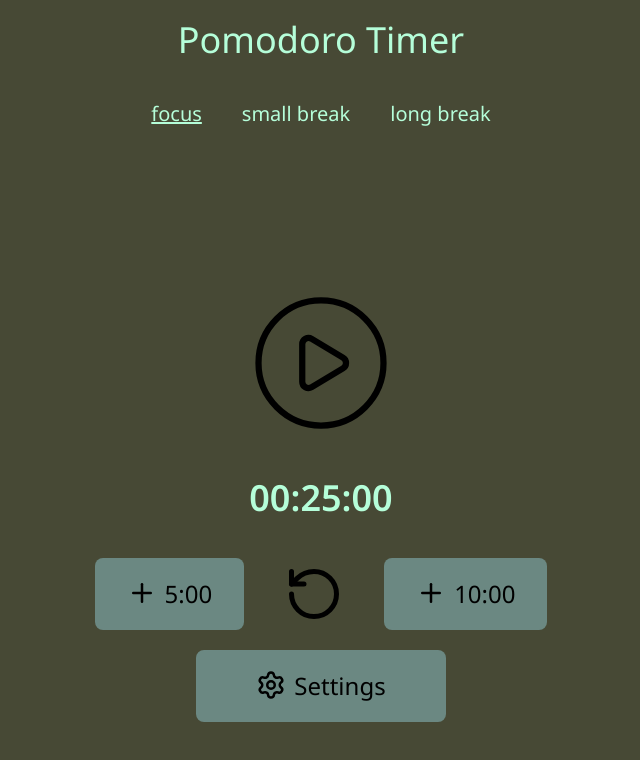
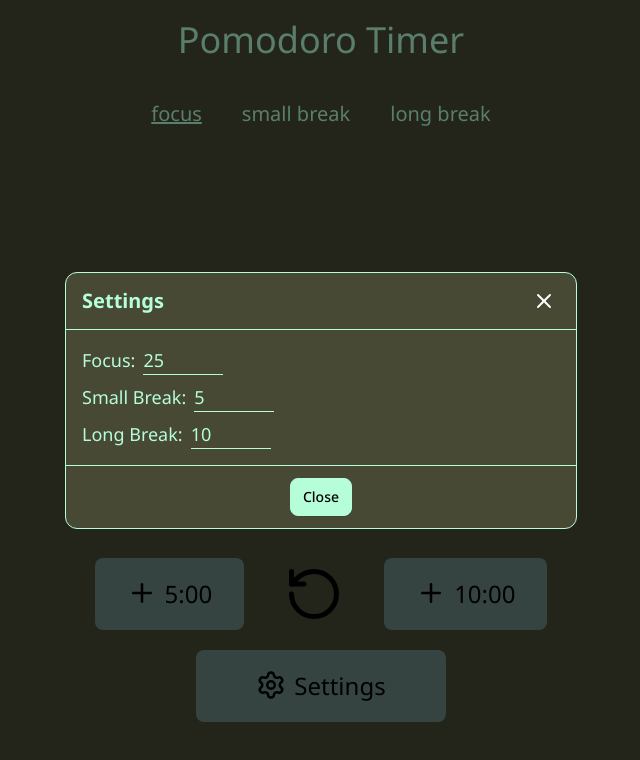
Before and after one commit to talogo-dev/pomodoro-project, a React (Vite) app in the folder frontend/: page / in a window 1280 px wide. Both pictures are taken after a click on the button "Settings". Shown: the top 760 px of the page, without its empty margins (319-959 px from the left). Built offline with nearby package versions, Linux system fonts and the light colour scheme.

Commit message:
feat: implement SettingsModal for customizable timer settings and refactor MyTimer component

```diff
--- a/frontend/src/App.jsx
+++ b/frontend/src/App.jsx
@@ -1,53 +1,46 @@
 import { useEffect, useState } from "react";
-import { RotateCcw, Plus } from "lucide-react";
 
 import MyTimer from "./components/MyTimer";
 
 function App() {
 
-  const time = new Date();
+  //* Settings para o tempo de cada modo
+  const [focusTime, setFocusTime] = useState(25 * 60);
+  const [smallBreakTime, setSmallBreakTime] = useState(5 * 60);
+  const [longBreakTime, setLongBreakTime] = useState(10 * 60);
 
+  //* Modo atual
   const [mode, setMode] = useState("focus");
-  const [amountTime, setAmountTime] = useState(25*60);
 
-  //
+  //* Estilos tabs
   const selected = "text-light-green cursor-pointer underline";
   const notSelected = "text-light-green cursor-pointer";
-
-  time.setSeconds(time.getSeconds() + amountTime);
-
-  const switchMode = (typeMode) => {
-    if(typeMode == "focus")
-    {
-      setMode(typeMode);
-      setAmountTime(25*60);
-    }
-
-    if(typeMode == "small-break")
-    {
-      setMode(typeMode);
-      setAmountTime(5*60);
-    }
-
-    if(typeMode == "long-break")
-    {
-      setMode(typeMode);
-      setAmountTime(15*60);
-    }
-  }
 
   return (
     <>
       <header className="flex flex-col pt-5">
         <h1 className="text-center text-4xl text-light-green">Pomodoro Timer</h1>
         <div className="mt-10 flex justify-center gap-10 text-xl">
-          <span className={mode == "focus" ? selected : notSelected} onClick={() => switchMode("focus")}>focus</span>
-          <span className={mode == "small-break" ? selected : notSelected} onClick={() => switchMode("small-break")}>small break</span>
-          <span className={mode == "long-break" ? selected : notSelected} onClick={() => switchMode("long-break")}>long break</span>
+          <span className={mode == "focus" ? selected : notSelected} onClick={() => setMode("focus")}>focus</span>
+          <span className={mode == "small-break" ? selected : notSelected} onClick={() => setMode("small-break")}>small break</span>
+          <span className={mode == "long-break" ? selected : notSelected} onClick={() => setMode("long-break")}>long break</span>
         </div>
       </header>
       <main className="flex flex-col justify-center items-center mt-40">
-        <MyTimer expiryTimestamp={time} amountOfTime={amountTime} />
+        <MyTimer
+
+          //? Modo atual
+          modeStatus={mode}
+
+          //? Valores
+          focusSeconds={focusTime}
+          smallBreakSeconds={smallBreakTime}
+          longBreakSeconds={longBreakTime}
+
+          //? Funções para alterar os valores
+          changeFocusTime={setFocusTime}
+          changeSmallBreakTime={setSmallBreakTime}
+          changeLongBreakTime={setLongBreakTime} />
       </main>
     </>
   )
--- a/frontend/src/components/MyTimer.jsx
+++ b/frontend/src/components/MyTimer.jsx
@@ -3,14 +3,37 @@ import { useEffect, useState } from 'react';
 
 import { CirclePlay, CirclePause, RotateCcw, Plus, Settings } from "lucide-react";
 
-//* Parâmetros deestruturados
-function MyTimer({ expiryTimestamp, amountOfTime }) {
+import SettingsModal from "./SettingsModal";
+
+//* Parâmetros desestruturados
+function MyTimer(props) {
 
   const [play, setPlay] = useState(true);
+  const [showModal, setShowModal] = useState(false);
+
+  //* Tempo inicial para aparecer no cronómetro
+  const initialTime = new Date();
+  initialTime.setSeconds(initialTime.getSeconds() + props.focusSeconds);
 
   //* Auxiliar variables
-  const fiveMinutes = 60*5;
-  const tenMinutes = 60*10;
+  const fiveMinutes = 60 * 5;
+  const tenMinutes = 60 * 10;
+
+  //* Função auxiliar para calcular os segundos de cada modo
+  const calcSeconds = () => {
+    const newTime = new Date();
+
+    if (props.modeStatus == "focus")
+      newTime.setSeconds(newTime.getSeconds() + props.focusSeconds);
+
+    if (props.modeStatus == "small-break")
+      newTime.setSeconds(newTime.getSeconds() + props.smallBreakSeconds);
+
+    if (props.modeStatus == "long-break")
+      newTime.setSeconds(newTime.getSeconds() + props.longBreakSeconds);
+
+    return newTime;
+  }
 
   const {
     totalSeconds,
@@ -22,23 +45,28 @@ function MyTimer({ expiryTimestamp, amountOfTime }) {
     restart,
 
   } = useTimer(
-    { expiryTimestamp, onExpire: () => console.warn('onExpire called'),
-      interval: 20 ,
+    //! Modificar isto
+    {
+      expiryTimestamp: initialTime, onExpire: () => console.warn('onExpire called'),
+      interval: 20,
       autoStart: false
     });
 
   const switchIcon = (state) => {
     setPlay(state)
-    if(!state)
+    if (!state)
       resume()
     else
       pause()
   }
 
   useEffect(() => {
-    restart(expiryTimestamp, false);
+
+    //? Quando o modo muda, atualiza os segundos
+    const newTime = calcSeconds();
+    restart(newTime, false);
     setPlay(true);
-  }, [expiryTimestamp])
+  }, [props.modeStatus, props.focusSeconds, props.smallBreakSeconds, props.longBreakSeconds])
 
   const formatTime = (time) => String(time).padStart(2, '0');
 
@@ -52,9 +80,9 @@ function MyTimer({ expiryTimestamp, amountOfTime }) {
 
       <div className="flex flex-row gap-10 mt-10">
         <button
-            className="flex flex-row bg-darker-green py-5 px-8 text-2xl gap-2 cursor-pointer rounded-lg"
+          className="flex flex-row bg-darker-green py-5 px-8 text-2xl gap-2 cursor-pointer rounded-lg hover:bg-hover-darker-green"
           onClick={() => {
-              let time = new Date();
+            const time = new Date();
             time.setSeconds(time.getSeconds() + totalSeconds + fiveMinutes);
             //? Coloca o ícone de "Pause"
             switchIcon(false);
@@ -67,16 +95,15 @@ function MyTimer({ expiryTimestamp, amountOfTime }) {
         <button>
           <RotateCcw size={60} className="cursor-pointer" onClick={() => {
             //? Reinicia o tempo selecionado e muda o ícone para "Play"
-              let time = new Date();
-              time.setSeconds(time.getSeconds() + amountOfTime);
+            const time = calcSeconds();
             restart(time, false);
             switchIcon(true);
-             }}/>
+          }} />
         </button>
         <button
-            className="flex flex-row bg-darker-green py-5 px-8 text-2xl gap-2 cursor-pointer rounded-lg"
+          className="flex flex-row bg-darker-green py-5 px-8 text-2xl gap-2 cursor-pointer rounded-lg hover:bg-hover-darker-green"
           onClick={() => {
-              let time = new Date();
+            const time = new Date();
             time.setSeconds(time.getSeconds() + totalSeconds + tenMinutes);
             //? Coloca o ícone de "Pause"
             switchIcon(false);
@@ -88,11 +115,27 @@ function MyTimer({ expiryTimestamp, amountOfTime }) {
         </button>
       </div>
       <button
-          className="flex flex-row bg-darker-green py-5 px-15 text-2xl gap-2 cursor-pointer mt-5 rounded-lg"
+        className="flex flex-row bg-darker-green py-5 px-15 text-2xl gap-2 cursor-pointer mt-5 rounded-lg hover:bg-hover-darker-green"
+        onClick={() => setShowModal(true)}
       >
         <Settings size={30} />
         Settings
       </button>
+
+      <SettingsModal
+        isOpen={showModal}
+        setIsOpen={setShowModal}
+
+        //? Valores em segundos de cada modo
+        focusTime={props.focusSeconds}
+        smallBreakTime={props.smallBreakSeconds}
+        longBreakTime={props.longBreakSeconds}
+
+        //? Funções para mudar os segundos de cada modo
+        switchFocusTime={props.changeFocusTime}
+        switchSmallBreakTime={props.changeSmallBreakTime}
+        switchLongBreakTime={props.changeLongBreakTime}
+      />
     </div>
   );
 }
--- /dev/null
+++ b/frontend/src/components/SettingsModal.jsx
@@ -0,0 +1,82 @@
+import React, { useEffect, useState } from 'react'
+import { X } from 'lucide-react';
+
+function SettingsModal(props) {
+
+    //* Guarda os valores dos inputs em minutos
+    const [focusTime, setFocusTime] = useState(props.focusTime / 60);
+    const [smallBreakTime, setSmallBreakTime] = useState(props.smallBreakTime / 60);
+    const [longBreakTime, setLongBreakTime] = useState(props.longBreakTime / 60);
+
+    //? Atualiza o tempo de cada modo conforme o valor do input em segundos
+    useEffect(() => {
+        props.switchFocusTime(focusTime * 60);
+    }, [focusTime])
+
+    useEffect(() => {
+        props.switchSmallBreakTime(smallBreakTime * 60);
+    }, [smallBreakTime])
+
+    useEffect(() => {
+        props.switchLongBreakTime(longBreakTime * 60);
+    }, [longBreakTime])
+
+    return (
+        <>
+            <div
+                className={`hs-overlay size-full fixed top-0 start-0 z-80 overflow-x-hidden overflow-y-auto bg-black/50 ${props.isOpen ? 'flex pointer-events-auto' : 'hidden pointer-events-none'}`}
+                role="dialog"
+                tabIndex="-1"
+                aria-labelledby="modal-label"
+            >
+                <div className={`m-3 sm:mx-auto sm:w-full sm:max-w-lg transition-all duration-200 ease-in-out ${props.isOpen ? 'scale-100 opacity-100' : 'scale-95 opacity-0'} min-h-[calc(100%-56px)] flex items-center`}>
+
+                    <div className="w-full flex flex-col bg-gray-green border border-light-green shadow-2xs rounded-xl pointer-events-auto">
+
+                        <section className="flex justify-between items-center py-3 px-4 border-b border-light-green">
+                            <h3 id="modal-label" className="font-bold text-light-green text-xl">
+                                Settings
+                            </h3>
+                            <button
+                                type="button"
+                                onClick={() => props.setIsOpen(false)}
+                                className="size-8 inline-flex justify-center items-center gap-x-2 rounded-full border border-transparent border-light-green text-gray-800 cursor-pointer focus:outline-hidden focus:bg-gray-200 disabled:opacity-50 disabled:pointer-events-none"
+                                aria-label="Close"
+                            >
+                                <span className="sr-only">Close</span>
+                                <X color='white' />
+                            </button>
+                        </section>
+
+                        <main className="p-4 overflow-y-auto">
+                            <div className="flex flex-row gap-2">
+                                <span className="text-light-green text-lg">Focus:</span>
+                                <input type="number" value={focusTime} onChange={(e) => setFocusTime(e.target.value)} className="w-20 border-b border-light-green focus:outline-none text-light-green text-lg" />
+                            </div>
+                            <div className="flex flex-row gap-2 mt-2">
+                                <span className="text-light-green text-lg">Small Break:</span>
+                                <input type="number" value={smallBreakTime} onChange={(e) => setSmallBreakTime(e.target.value)} className="w-20 border-b border-light-green focus:outline-none text-light-green text-lg" />
+                            </div>
+                            <div className="flex flex-row gap-2 mt-2">
+                                <span className="text-light-green text-lg">Long Break:</span>
+                                <input type="number" value={longBreakTime} onChange={(e) => setLongBreakTime(e.target.value)} className="w-20 border-b border-light-green focus:outline-none text-light-green text-lg" />
+                            </div>
+                        </main>
+
+                        <section className="flex justify-center items-center gap-10 py-3 px-4 border-t border-light-green">
+                            <button
+                                type="button"
+                                onClick={() => props.setIsOpen(false)}
+                                className="py-2 px-3 inline-flex items-center gap-x-2 text-sm font-medium rounded-lg border border-light-green bg-light-green text-black shadow-2xs hover:bg-hover-light-green focus:outline-hidden cursor-pointer disabled:opacity-50 disabled:pointer-events-none"
+                            >
+                                Close
+                            </button>
+                        </section>
+                    </div>
+                </div>
+            </div>
+        </>
+    )
+}
+
+export default SettingsModal;
--- a/frontend/src/index.css
+++ b/frontend/src/index.css
@@ -4,16 +4,19 @@
 @import url('https://fonts.googleapis.com/css2?family=Noto+Sans:ital,wght@0,100..900;1,100..900&display=swap');
 @import "tailwindcss";
 
-@theme{
+@theme {
     --color-gray-green: #474935;
+    --color-hover-gray-green: #2f3023;
     --color-light-green: #B5FED9;
+    --color-hover-light-green: #8ac3a7;
     --color-darker-green: #6B8882;
+    --color-hover-darker-green: #4c5f5b;
 }
 
-*{
+* {
     font-family: "Noto Sans", sans-serif;
 }
 
-.debug{
+.debug {
     border: solid 1px red;
 }
```
Lines whose indentation alone changed are shown as unchanged.
